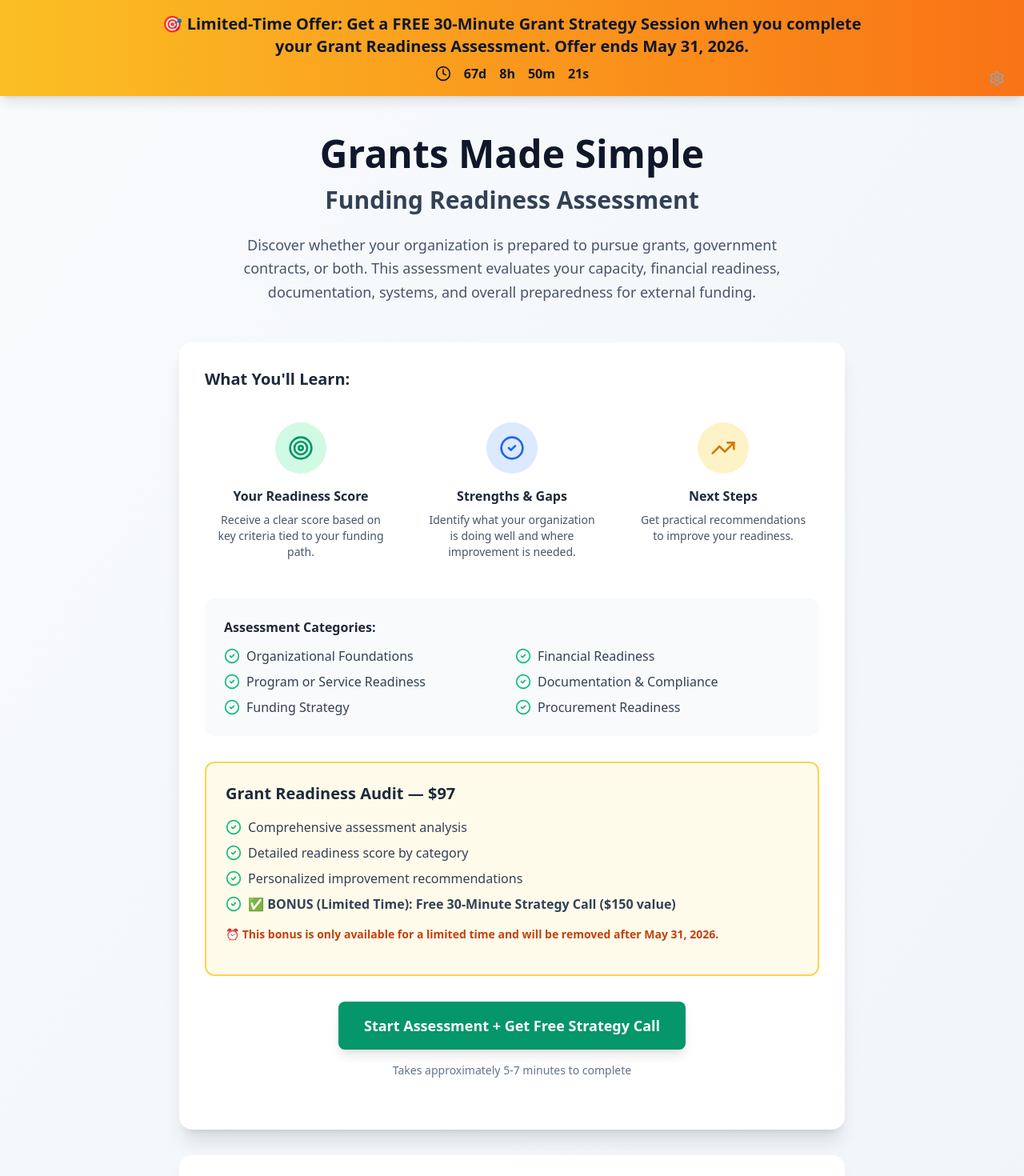
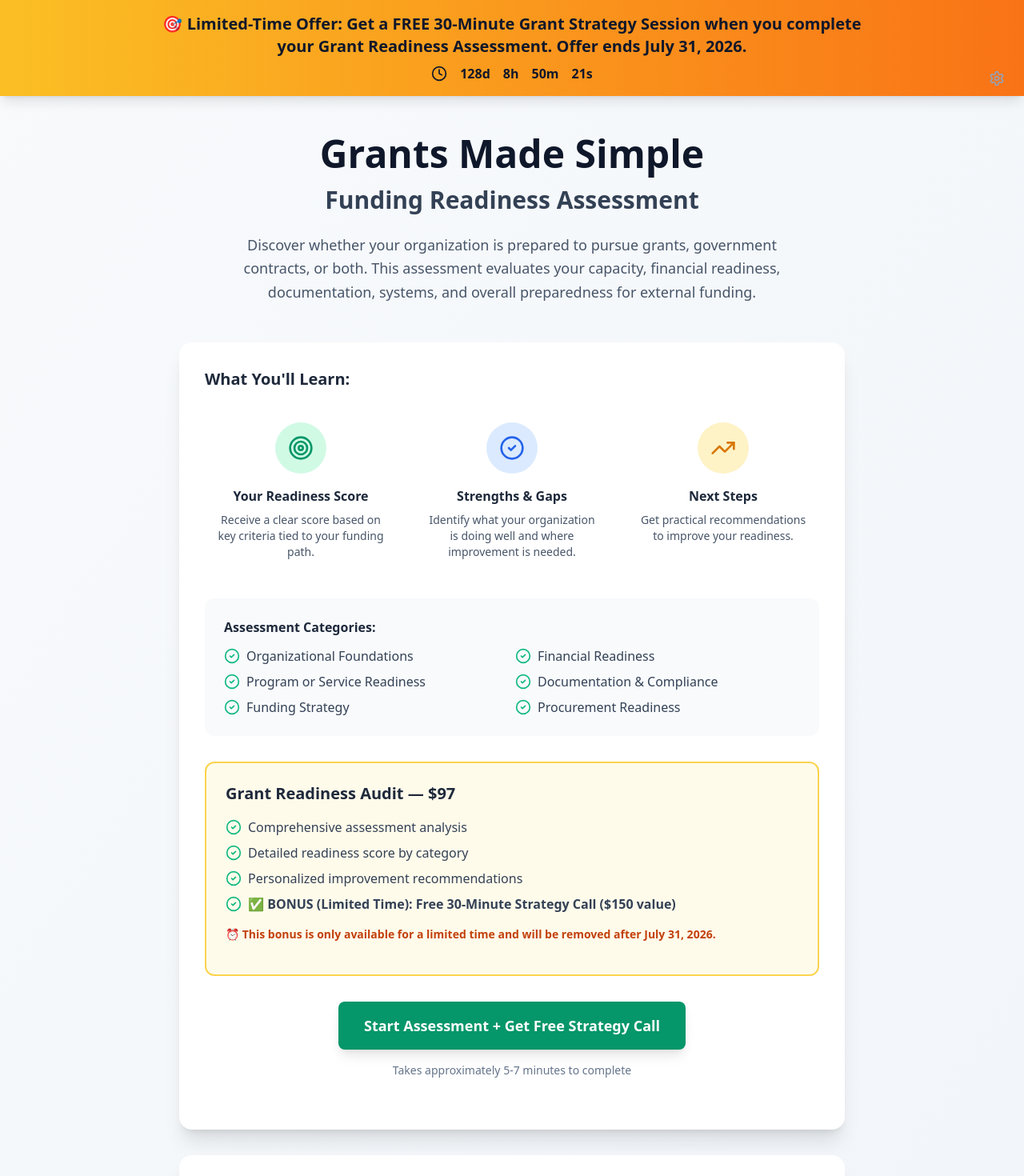
Before and after one commit to Feltdogdecamillions/Grant-Readiness-Assessment_Final, a React (Vite) app: page / in a window 1280 px wide. Shown: the top 1470 px of the page at 80% size. Built offline with nearby package versions, Linux system fonts and the light colour scheme; no server answers.

Commit message:
Updated Landing.tsx

```diff
--- a/src/components/Landing.tsx
+++ b/src/components/Landing.tsx
@@ -15,7 +15,7 @@ export default function Landing({ onStart, onAdminClick }: LandingProps) {
   });
 
   useEffect(() => {
-    const targetDate = new Date('2026-05-31T23:59:59').getTime();
+    const targetDate = new Date('2026-07-31T23:59:59').getTime();
 
     const updateCountdown = () => {
       const now = new Date().getTime();
@@ -42,7 +42,7 @@ export default function Landing({ onStart, onAdminClick }: LandingProps) {
       <div className="bg-gradient-to-r from-amber-400 to-orange-500 text-slate-900 py-4 px-4 shadow-lg">
         <div className="max-w-4xl mx-auto text-center">
           <p className="text-lg sm:text-xl font-bold mb-2">
-            🎯 Limited-Time Offer: Get a FREE 30-Minute Grant Strategy Session when you complete your Grant Readiness Assessment. Offer ends May 31, 2026.
+            🎯 Limited-Time Offer: Get a FREE 30-Minute Grant Strategy Session when you complete your Grant Readiness Assessment. Offer ends July 31, 2026.
           </p>
           <div className="flex justify-center items-center gap-4 text-sm sm:text-base font-semibold">
             <Clock className="w-5 h-5" />
@@ -174,7 +174,7 @@ export default function Landing({ onStart, onAdminClick }: LandingProps) {
               </li>
             </ul>
             <p className="text-sm text-orange-700 font-semibold mb-4">
-              ⏰ This bonus is only available for a limited time and will be removed after May 31, 2026.
+              ⏰ This bonus is only available for a limited time and will be removed after July 31, 2026.
             </p>
           </div>
 
--- a/src/components/UpsellPage.tsx
+++ b/src/components/UpsellPage.tsx
@@ -117,7 +117,7 @@ export default function UpsellPage({ onUpgrade, onContinue }: UpsellPageProps) {
                     🎁 Your free 30-minute strategy session is included (limited to 10 spots per week).
                   </p>
                   <p className="text-xs text-amber-800 text-center">
-                    Must purchase before May 31, 2026
+                    Must purchase before July 31, 2026
                   </p>
                 </div>
 
--- a/src/config/pricing.ts
+++ b/src/config/pricing.ts
@@ -34,7 +34,7 @@ export const bookPreOrder: BookProduct = {
     'Common mistakes that get applications rejected'
   ],
   stripePriceId: 'price_grants_made_simple_book_20',
-  releaseDate: 'May 31, 2026',
+  releaseDate: 'July 31, 2026',
   futurePrice: 35
 };
 
```
